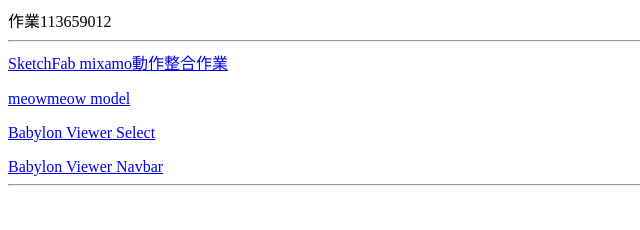
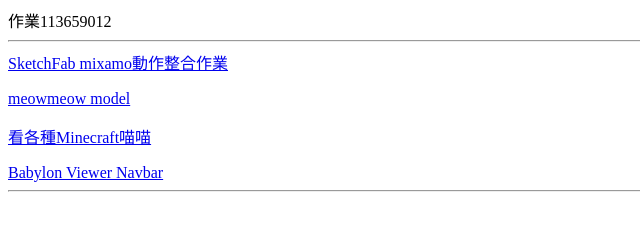
Before and after one commit to snn-u/a5a5aa5555ooo, a plain HTML site: page index.html in a window 1280 px wide. Shown: the whole page, without its empty margins (0-640 px from the left). Drawn offline with Linux system fonts and the light colour scheme.

Commit message:
Update link text for Babylon Viewer Select

```diff
--- a/index.html
+++ b/index.html
@@ -7,7 +7,7 @@
 </p>
 
 <p>
-<a href="1.babylonViewer Select.html">Babylon Viewer Select</a>
+<a href="1.babylonViewer Select.html">看各種Minecraft喵喵</a>
 </p>
 
 <a href="2.babylonViewer Navbar.html">Babylon Viewer Navbar</a>
```
